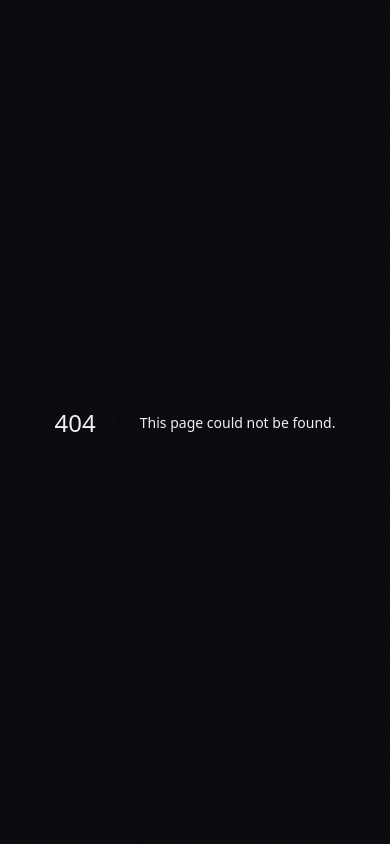
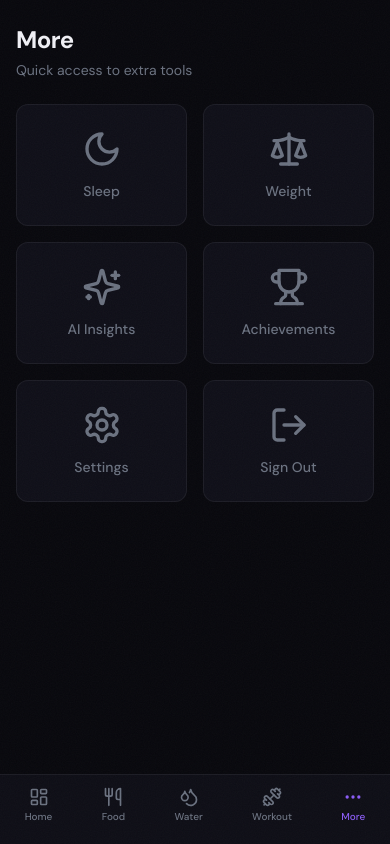
Before and after one commit to utsaaham/arogyamandiram, a Next.js app: page /more in a window 390 px wide. Before the commit this address had no page. Built offline with nearby package versions, Linux system fonts and the light colour scheme; no server answers; the database is empty; sample sign-in values are in the browser's storage.

Commit message:
add "More" page and simplify mobile navigation: introduce more tools and sign-out option in a dedicated page, streamline mobile nav by removing the "More" modal

```diff
--- /dev/null
+++ b/app/(dashboard)/more/page.tsx
@@ -0,0 +1,60 @@
+'use client';
+
+import Link from 'next/link';
+import { signOut } from 'next-auth/react';
+import {
+  Moon,
+  Scale,
+  Sparkles,
+  Trophy,
+  Settings,
+  LogOut,
+  type LucideIcon,
+} from 'lucide-react';
+import { cn } from '@/lib/utils';
+
+const moreItems: { href: string; icon: LucideIcon; label: string }[] = [
+  { href: '/sleep', icon: Moon, label: 'Sleep' },
+  { href: '/weight', icon: Scale, label: 'Weight' },
+  { href: '/ai-insights', icon: Sparkles, label: 'AI Insights' },
+  { href: '/achievements', icon: Trophy, label: 'Achievements' },
+  { href: '/settings', icon: Settings, label: 'Settings' },
+];
+
+export default function MorePage() {
+  return (
+    <div className="space-y-6 pb-24 lg:pb-8">
+      <div>
+        <h1 className="font-heading text-2xl font-bold tracking-tight text-text-primary">More</h1>
+        <p className="mt-1 text-sm text-text-muted">Quick access to extra tools</p>
+      </div>
+
+      <div className="grid grid-cols-2 gap-4 sm:grid-cols-3 lg:grid-cols-4">
+        {moreItems.map((item) => (
+          <Link
+            key={item.href}
+            href={item.href}
+            className={cn(
+              'flex flex-col items-center justify-center gap-3 rounded-xl border border-white/[0.06] bg-bg-surface p-6 text-text-muted transition-colors',
+              'hover:bg-white/[0.04] hover:text-text-primary focus:outline-none focus:ring-2 focus:ring-accent-violet focus:ring-offset-2 focus:ring-offset-bg-surface'
+            )}
+          >
+            <item.icon className="h-10 w-10 shrink-0" />
+            <span className="text-center text-sm font-medium">{item.label}</span>
+          </Link>
+        ))}
+        <button
+          type="button"
+          onClick={() => signOut({ callbackUrl: '/login' })}
+          className={cn(
+            'flex flex-col items-center justify-center gap-3 rounded-xl border border-white/[0.06] bg-bg-surface p-6 text-text-muted transition-colors',
+            'hover:bg-white/[0.04] hover:text-accent-rose focus:outline-none focus:ring-2 focus:ring-accent-violet focus:ring-offset-2 focus:ring-offset-bg-surface'
+          )}
+        >
+          <LogOut className="h-10 w-10 shrink-0" />
+          <span className="text-center text-sm font-medium">Sign Out</span>
+        </button>
+      </div>
+    </div>
+  );
+}
--- a/components/layout/MobileNav.tsx
+++ b/components/layout/MobileNav.tsx
@@ -1,61 +1,34 @@
 'use client';
 
-import { useState } from 'react';
 import Link from 'next/link';
 import { usePathname } from 'next/navigation';
-import { signOut } from 'next-auth/react';
-import { AnimatePresence, motion } from 'framer-motion';
 import {
   LayoutDashboard,
   Utensils,
   Droplets,
   Dumbbell,
   MoreHorizontal,
-  Moon,
-  Scale,
-  Sparkles,
-  Trophy,
-  Settings,
-  LogOut,
 } from 'lucide-react';
 import { cn } from '@/lib/utils';
 
-const primaryNav = [
+const mobileNav = [
   { href: '/dashboard', icon: LayoutDashboard, label: 'Home' },
   { href: '/food', icon: Utensils, label: 'Food' },
   { href: '/water', icon: Droplets, label: 'Water' },
   { href: '/workout', icon: Dumbbell, label: 'Workout' },
+  { href: '/more', icon: MoreHorizontal, label: 'More' },
 ];
-
-const moreSheetItems = [
-  { href: '/sleep', icon: Moon, label: 'Sleep' },
-  { href: '/weight', icon: Scale, label: 'Weight' },
-  { href: '/ai-insights', icon: Sparkles, label: 'AI Insights' },
-  { href: '/achievements', icon: Trophy, label: 'Achievements' },
-  { href: '/settings', icon: Settings, label: 'Settings' },
-];
-
-const morePaths = moreSheetItems.map((item) => item.href);
 
 export default function MobileNav() {
   const pathname = usePathname();
-  const [moreOpen, setMoreOpen] = useState(false);
-
-  const isMoreActive =
-    moreOpen || morePaths.some((path) => pathname === path || pathname.startsWith(path + '/'));
-
-  const handleMoreLinkClick = () => {
-    setMoreOpen(false);
-  };
 
   return (
-    <>
     <nav
       className="fixed bottom-0 left-0 right-0 z-50 border-t border-white/[0.06] bg-bg-surface/95 backdrop-blur-xl lg:hidden"
       style={{ paddingBottom: 'max(0.5rem, env(safe-area-inset-bottom))' }}
     >
       <div className="flex items-center justify-around py-2">
-          {primaryNav.map((item) => {
+        {mobileNav.map((item) => {
           const isActive = pathname === item.href || pathname.startsWith(item.href + '/');
           return (
             <Link
@@ -71,94 +44,7 @@ export default function MobileNav() {
             </Link>
           );
         })}
-          <button
-            type="button"
-            onClick={() => setMoreOpen(true)}
-            className={cn(
-              'flex flex-col items-center gap-0.5 px-3 py-1 text-[10px] font-medium transition-colors',
-              isMoreActive ? 'text-accent-violet' : 'text-text-muted'
-            )}
-            aria-label="More menu"
-            aria-expanded={moreOpen}
-          >
-            <MoreHorizontal className={cn('h-5 w-5', isMoreActive && 'text-accent-violet')} />
-            <span>More</span>
-          </button>
       </div>
     </nav>
-
-      <AnimatePresence>
-        {moreOpen && (
-          <motion.div
-            key="more-backdrop"
-            role="button"
-            tabIndex={0}
-            aria-label="Close more menu"
-            className="fixed inset-0 z-[60] bg-black/50 lg:hidden"
-            initial={{ opacity: 0 }}
-            animate={{ opacity: 1 }}
-            exit={{ opacity: 0 }}
-            transition={{ duration: 0.2 }}
-            onClick={() => setMoreOpen(false)}
-            onKeyDown={(e) => {
-              if (e.key === 'Escape') setMoreOpen(false);
-            }}
-          />
-        )}
-        {moreOpen && (
-          <motion.div
-            key="more-sheet"
-            role="dialog"
-            aria-label="More menu"
-            className="fixed bottom-0 left-0 right-0 z-[70] rounded-t-2xl border-t border-white/[0.06] bg-bg-surface shadow-xl lg:hidden"
-            style={{ paddingBottom: 'max(0.5rem, env(safe-area-inset-bottom))' }}
-            initial={{ y: '100%' }}
-            animate={{ y: 0 }}
-            exit={{ y: '100%' }}
-            transition={{ type: 'tween', duration: 0.25 }}
-          >
-            <div className="flex justify-center py-2">
-              <div className="h-1 w-10 rounded-full bg-white/20" aria-hidden />
-            </div>
-            <nav className="px-4 pb-4">
-              <ul className="space-y-1">
-                {moreSheetItems.map((item) => {
-                  const isActive =
-                    pathname === item.href || pathname.startsWith(item.href + '/');
-                  return (
-                    <li key={item.href}>
-                      <Link
-                        href={item.href}
-                        onClick={handleMoreLinkClick}
-                        className={cn(
-                          'flex items-center gap-3 rounded-xl px-3 py-2.5 text-sm font-medium transition-colors',
-                          isActive
-                            ? 'bg-accent-violet/10 text-accent-violet'
-                            : 'text-text-muted hover:bg-white/[0.04]'
-                        )}
-                      >
-                        <item.icon className="h-5 w-5 shrink-0" />
-                        {item.label}
-                      </Link>
-                    </li>
-                  );
-                })}
-              </ul>
-              <button
-                type="button"
-                onClick={() => {
-                  setMoreOpen(false);
-                  signOut({ callbackUrl: '/login' });
-                }}
-                className="mt-2 flex w-full items-center gap-3 rounded-xl px-3 py-2.5 text-sm font-medium text-text-muted transition-colors hover:bg-white/[0.04] hover:text-accent-rose"
-              >
-                <LogOut className="h-5 w-5 shrink-0" />
-                Sign Out
-              </button>
-            </nav>
-          </motion.div>
-        )}
-      </AnimatePresence>
-    </>
   );
 }
```
Lines whose indentation alone changed are shown as unchanged.
